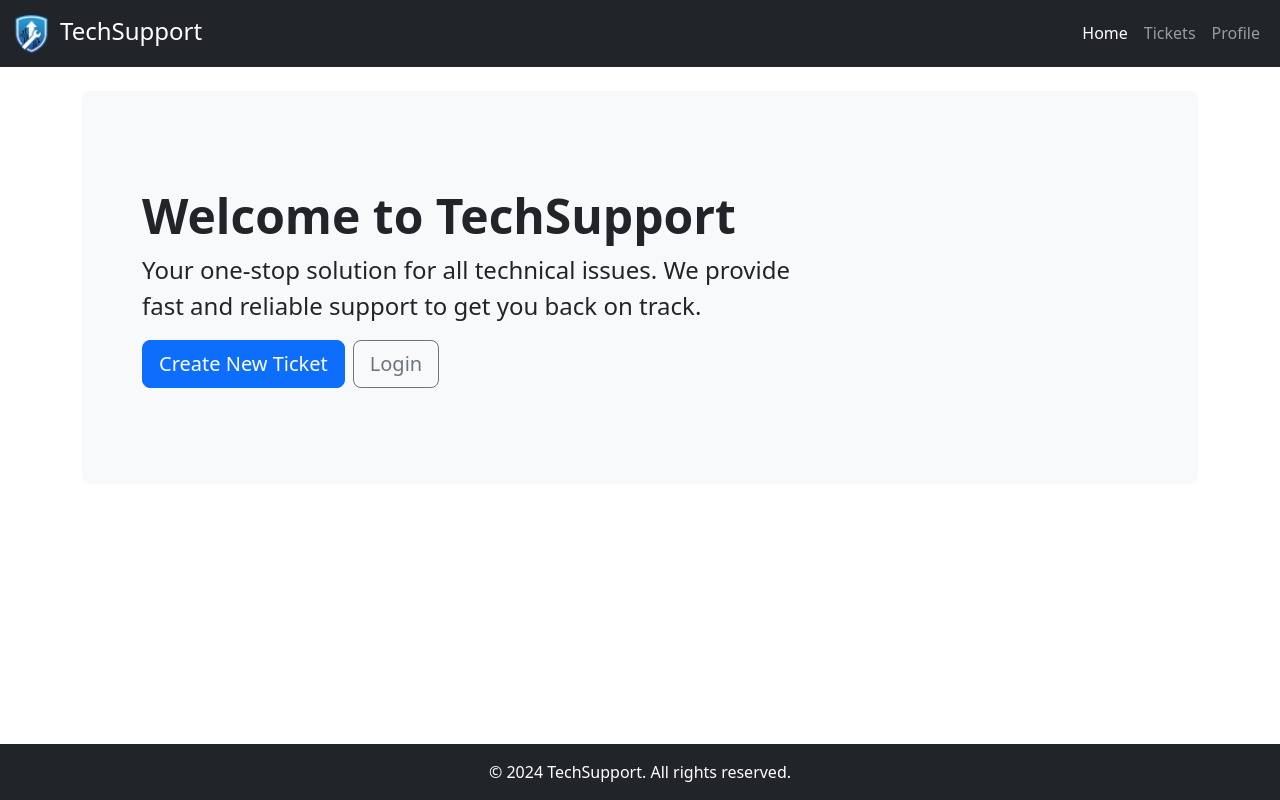
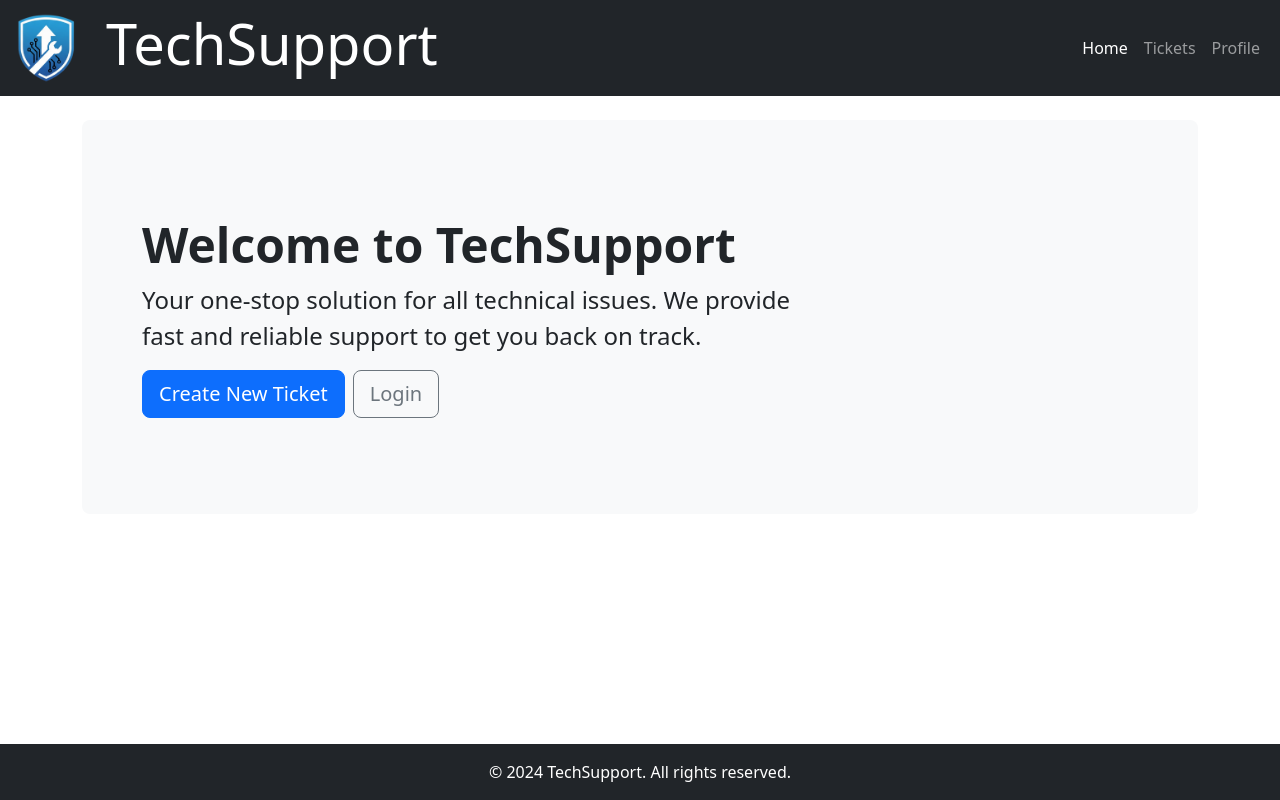
Before and after one commit to Atmerium/TechSupport_Frontend, a React (Vite) app: page / in a window 1280 px wide. Built offline with nearby package versions, Linux system fonts and the light colour scheme.

Commit message:
First Commit

```diff
--- a/src/Pages/Header.tsx
+++ b/src/Pages/Header.tsx
@@ -7,9 +7,9 @@ const Header = () => {
             <nav className="navbar navbar-expand-lg navbar-dark bg-dark py-2">
                 <div className="container-fluid">
                     <a className="navbar-brand fs-4" href="#">
-                        <img src={logo} alt="Project Logo" width="40" height="40" className="d-inline-block align-middle me-2" />
-                        TechSupport
+                        <img src={logo} alt="Project Logo" width="70" height="70" className="d-inline-block align-middle me-2" />
                     </a>
+                    <h1 className="text-white display-4">TechSupport</h1>
                     <button className="navbar-toggler" type="button" data-bs-toggle="collapse" data-bs-target="#navbarNav" aria-controls="navbarNav" aria-expanded="false" aria-label="Toggle navigation">
                         <span className="navbar-toggler-icon"></span>
                     </button>
```
